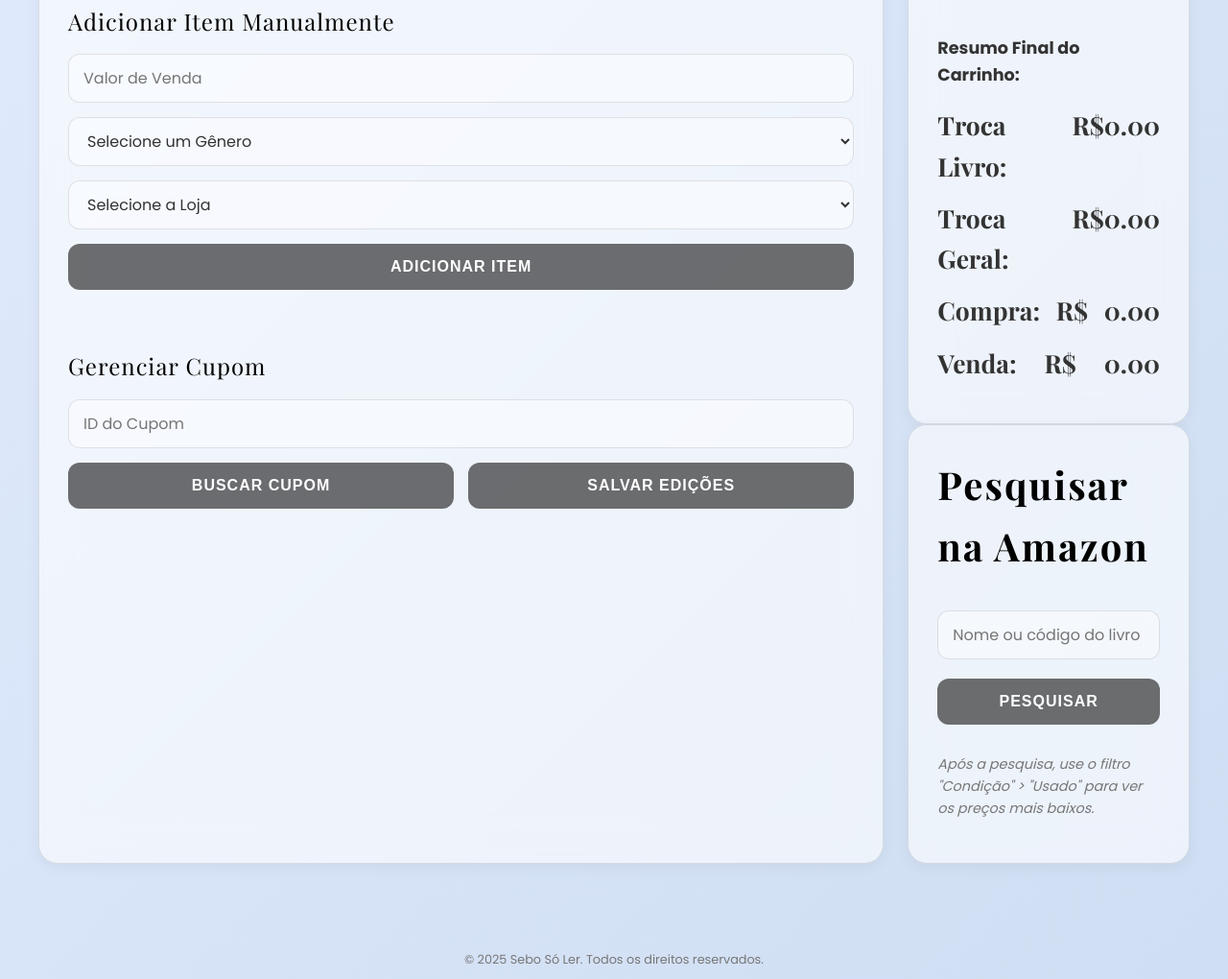
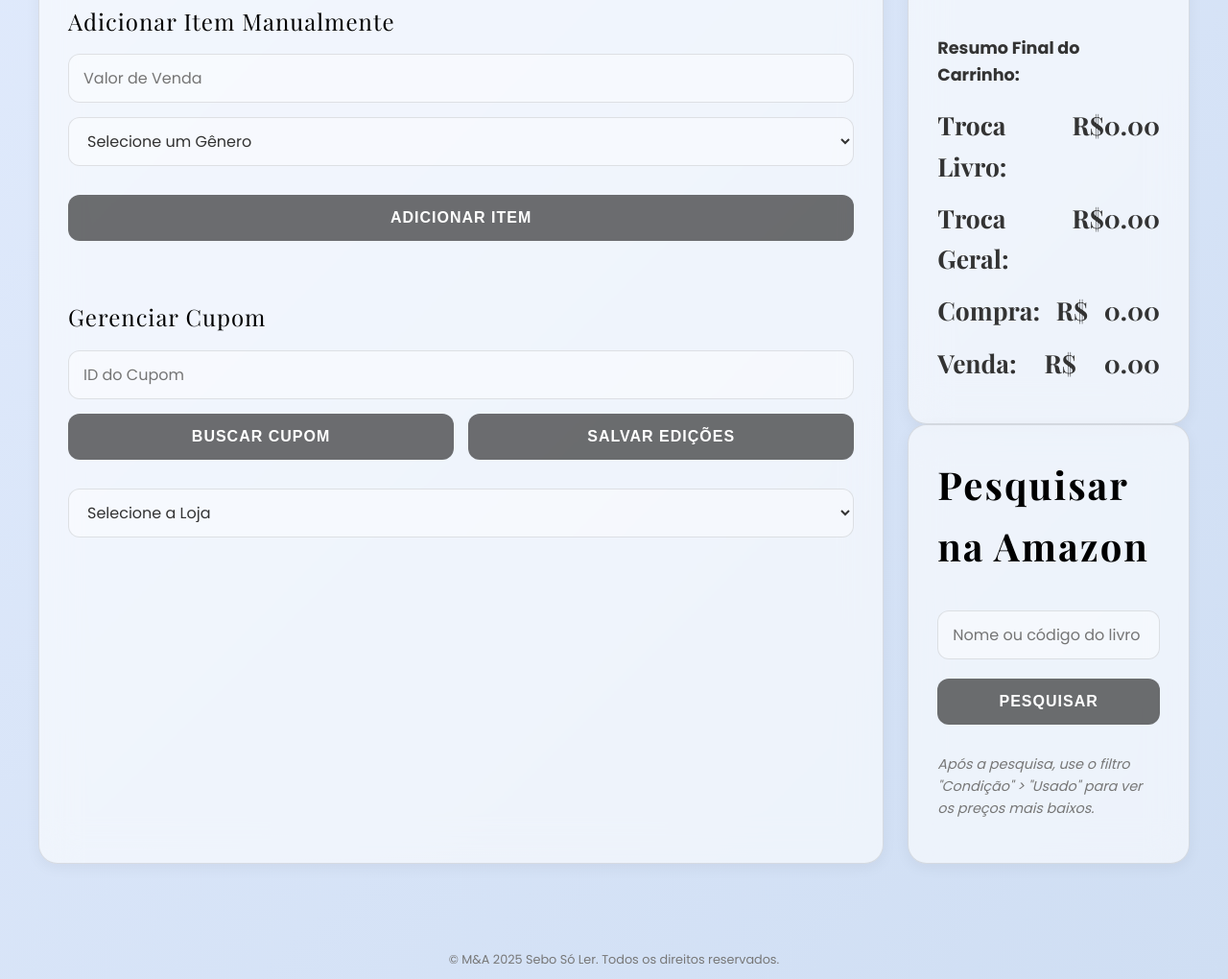
Before and after one commit to williamnardelli37-beep/gerenciadordelivros.github.io, a plain HTML site: page index.html in a window 1280 px wide. Shown: the part 177-1197 px from the top of the page at 96% size. Drawn offline with nearby package versions, Linux system fonts and the light colour scheme.

Commit message:
Update index.html

```diff
--- a/index.html
+++ b/index.html
@@ -519,10 +519,7 @@
                     </select>
                 </div>
                 <div class="form-row">
-                     <select id="loja-cupom-manual">
-                        <option value="" disabled selected>Selecione a Loja</option>
-                    </select>
-                </div>
+                     </div>
                 <div class="botoes-manual">
                     <button onclick="adicionarLivroManual()">Adicionar Item</button>
                     <button id="botao-imprimir-cupom" style="display: none;" onclick="imprimirCupomFiscal()">Imprimir Cupom</button>
@@ -538,6 +535,11 @@
                 <div class="botoes-manual">
                     <button onclick="buscarCupom()">Buscar Cupom</button>
                     <button onclick="salvarCupom()">Salvar Edições</button>
+                </div>
+                 <div class="form-row" style="margin-top: 15px;">
+                     <select id="loja-cupom-manual">
+                        <option value="" disabled selected>Selecione a Loja</option>
+                    </select>
                 </div>
                 <p id="loja-cupom-info" style="font-size: 0.9em; font-weight: bold;"></p>
             </div>
@@ -938,6 +940,7 @@
             if (cupom) {
                 carrinho = JSON.parse(JSON.stringify(cupom.itens));
                 lojaCupomInfo.textContent = `Loja do Cupom: ${cupom.loja}`;
+                lojaCupomManualSelect.value = cupom.loja; // Set the dropdown to the found coupon's store
                 atualizarCarrinho();
                 alert(`Cupom ${cupomId} da loja "${cupom.loja}" carregado com sucesso!`);
             } else {
@@ -950,6 +953,7 @@
             const cupomId = cupomIdInput.value.trim().toUpperCase();
             if (cuponsSalvos[cupomId]) {
                 cuponsSalvos[cupomId].itens = JSON.parse(JSON.stringify(carrinho));
+                cuponsSalvos[cupomId].loja = lojaCupomManualSelect.value; // Save the updated store
                 cuponsSalvos[cupomId].totais.venda = parseFloat(valorTotalVendaElemento.textContent);
                 cuponsSalvos[cupomId].totais.compra = parseFloat(valorTotalCompraElemento.textContent);
                 cuponsSalvos[cupomId].totais.trocaLivro = parseFloat(valorTotalTrocaElemento.textContent);
@@ -969,7 +973,7 @@
         });
     </script>
     <div class="footer-text">
-        © 2025 Sebo Só Ler. Todos os direitos reservados.
+        © M&A 2025 Sebo Só Ler. Todos os direitos reservados.
     </div>
 </body>
 </html>
```
